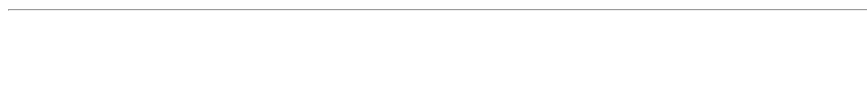
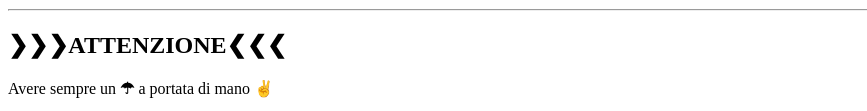
Before and after one commit to DSlundro/html-london-trip, a plain HTML site: page index.html in a window 1280 px wide. Shown: the part 1678-1789 px from the top of the page, without its empty margins (0-867 px from the left). Before the commit the page ends 1697 px from the top, so only its background shows below. Drawn offline with Linux system fonts and the light colour scheme.

Commit message:
footer completed

```diff
--- a/index.html
+++ b/index.html
@@ -155,7 +155,12 @@
 
     <footer id="footer">
 
-
+        <div>
+            <h2>
+                &#10095;&#10095;&#10095;<strong>ATTENZIONE</strong>&#10094;&#10094;&#10094;
+            </h2>
+            <p>Avere sempre un <strong>&#9730;</strong> a portata di mano &#9996;</p>
+        </div>
 
     </footer>
     <!-- /#footer -->
```
